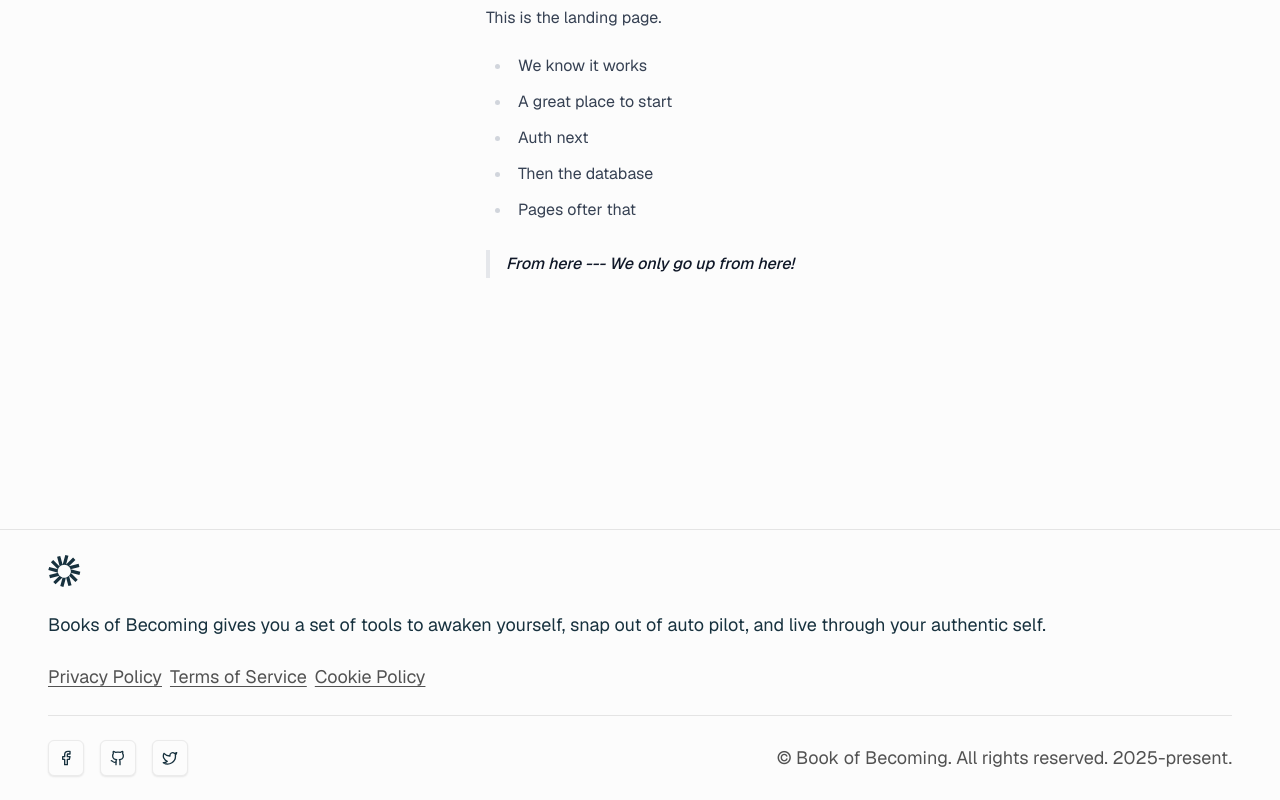
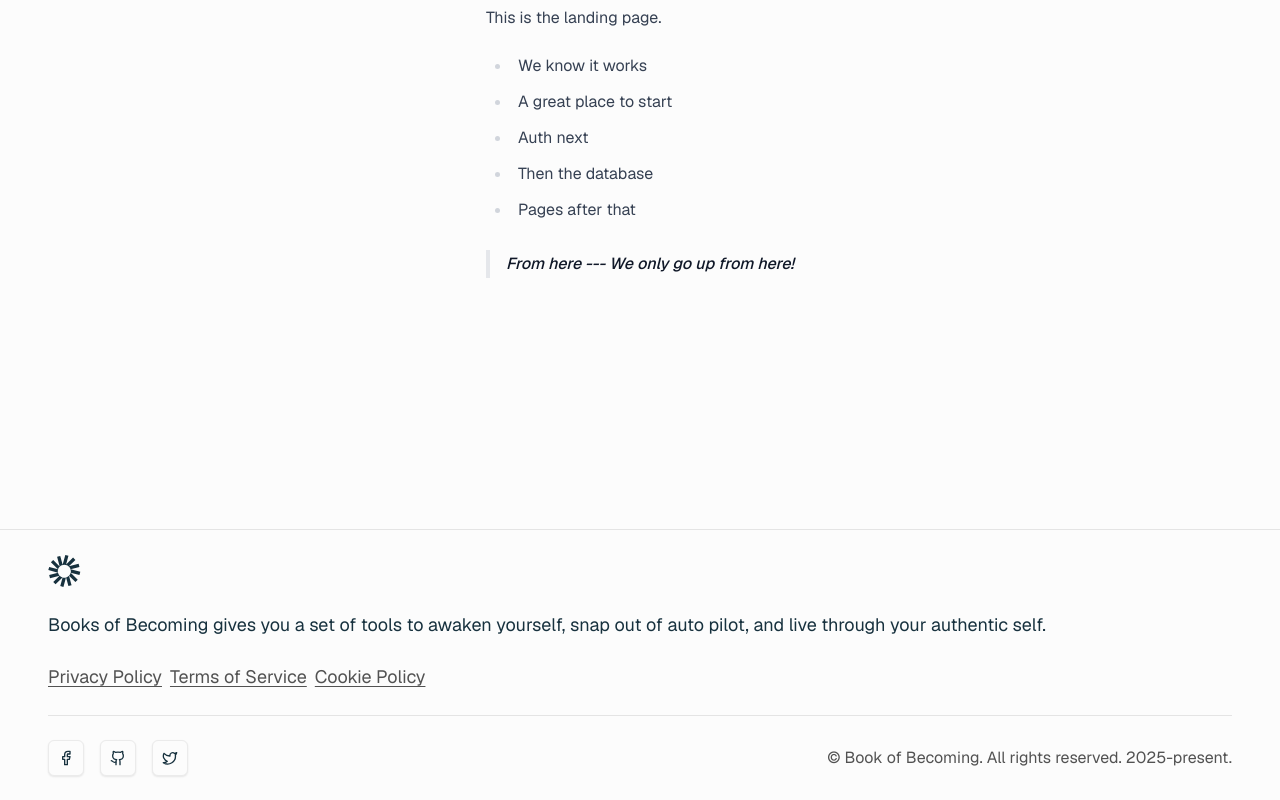
Before and after one commit to briansegs/books-of-becoming, a Next.js app: page / in a window 1280 px wide. Shown: the part 336-1136 px from the top of the page. Built offline with nearby package versions, Linux system fonts and the light colour scheme.

Commit message:
fix: Typo

```diff
--- a/src/app/page.tsx
+++ b/src/app/page.tsx
@@ -9,7 +9,7 @@ export default function Home() {
           <li>A great place to start</li>
           <li>Auth next</li>
           <li>Then the database</li>
-          <li>Pages ofter that</li>
+          <li>Pages after that</li>
         </ul>
         <blockquote>From here --- We only go up from here!</blockquote>
       </article>
--- a/src/features/shared/components/Footer.tsx
+++ b/src/features/shared/components/Footer.tsx
@@ -49,7 +49,7 @@ export function Footer() {
             </Button>
           </div>
 
-          <p className="text-lg text-muted-foreground">
+          <p className="text-muted-foreground">
             © Book of Becoming. All rights reserved. 2025-present.
           </p>
         </div>
```
